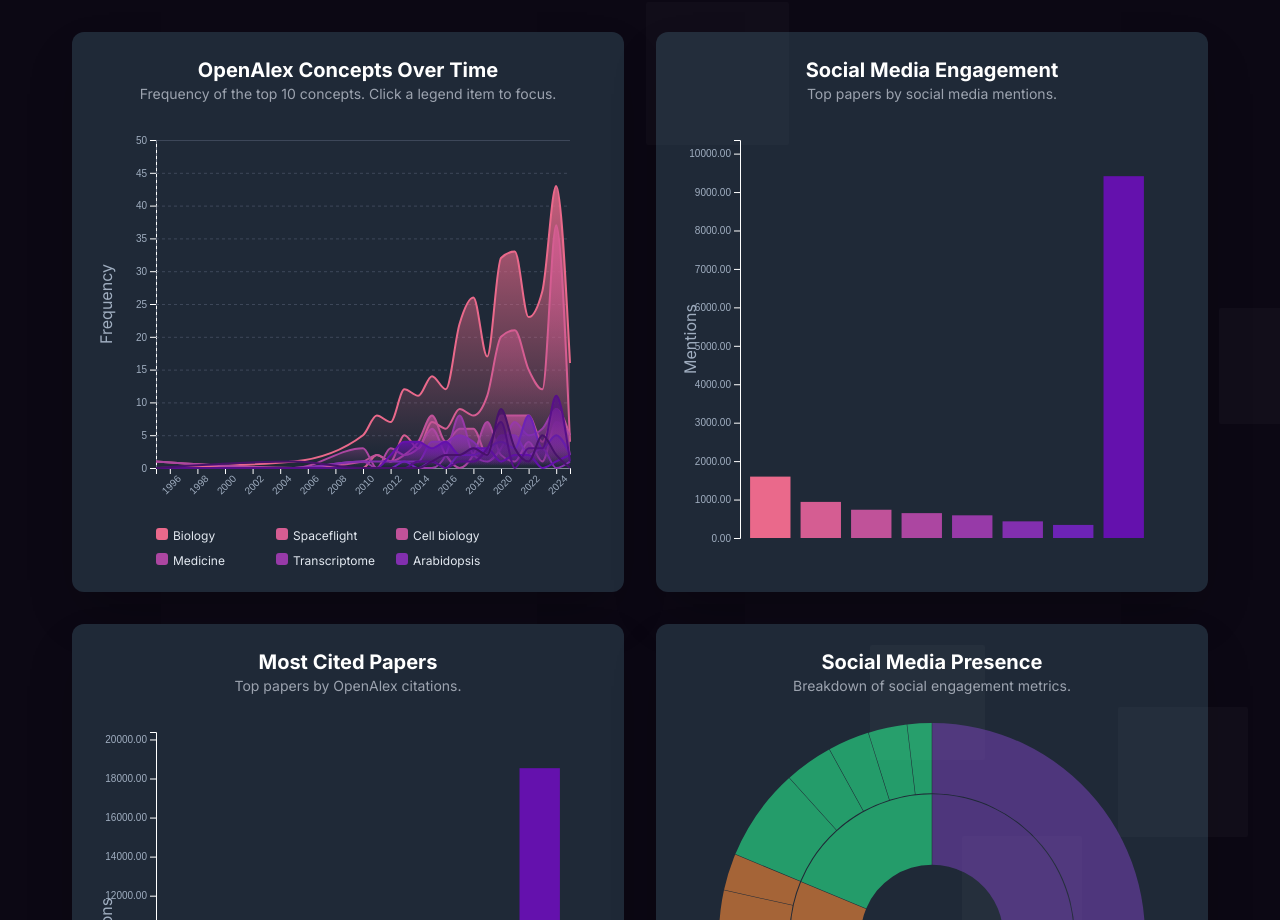
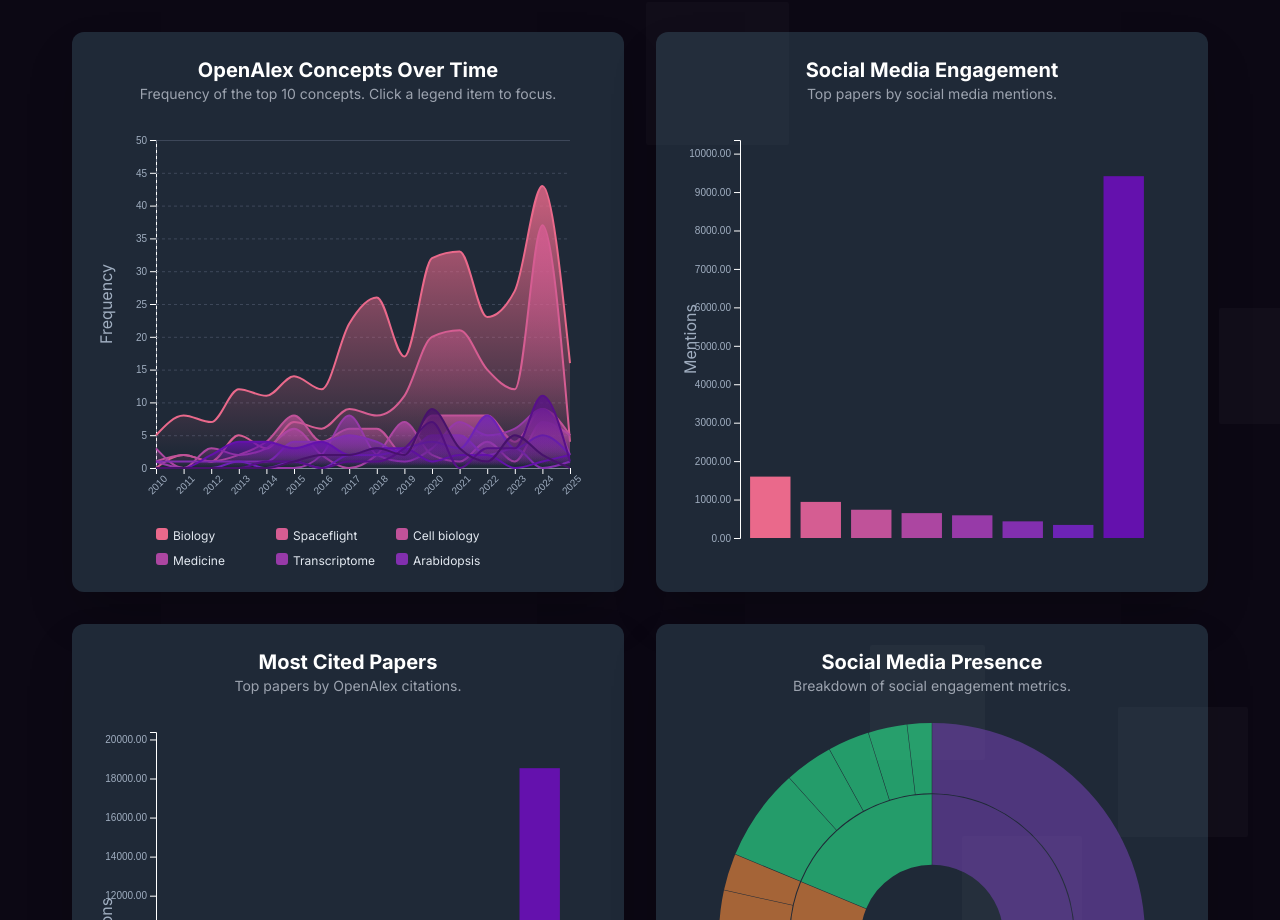
Before and after one commit to nicolepetrica/BioOrbit-api, a React (Vite) app in the folder http/research-orbits/: page / in a window 1280 px wide. Shown: the part 920-1840 px from the top of the page. Built offline with nearby package versions, Linux system fonts and the light colour scheme.

Commit message:
adicionando descriçao no sunburst grafico
adicionando descrição nos circulos internos do grafico de sunburst para exemplificar melhor o que é cada conceito

```diff
--- a/http/research-orbits/src/pages/components/Graphs.tsx
+++ b/http/research-orbits/src/pages/components/Graphs.tsx
@@ -8,6 +8,12 @@ const COLORS = [
   '#EA698B', '#D55D92', '#C05299', '#AC46A1', '#973AA8',
   '#822FAF', '#6D23B6', '#6411AD', '#571089', '#47126B'
 ];
+
+const SUNBURST_CATEGORY_DESCRIPTIONS = {
+    'Social Media Mentions': 'Total number of mentions across various social media platforms like Twitter, Facebook, etc.',
+    'Mendeley Readers': 'The number of people who have saved this paper to their Mendeley library, indicating readership and interest.',
+    'Altmetric Score': 'A weighted score that tracks the attention a research output has received online, including news, blogs, and social media.'
+};
 
 // --- Process data for Area Chart ---
 const processAreaData = (csvText) => {
@@ -35,12 +41,15 @@ const processAreaData = (csvText) => {
     .slice(0, 10)
     .map(([keyword]) => keyword);
 
-  const allYears = [...new Set(Object.keys(keywordCountsByYear))].sort((a,b) => a - b);
+  const allYears = [...new Set(Object.keys(keywordCountsByYear))]
+    .map(year => parseInt(year, 10))
+    .filter(year => year >= 2010) // Filter to start from 2010
+    .sort((a,b) => a - b);
 
   const chartData = allYears.map(year => {
-    const yearData = { year: parseInt(year, 10) };
+    const yearData = { year: year };
     topKeywords.forEach(keyword => {
-      yearData[keyword] = keywordCountsByYear[year][keyword] || 0;
+      yearData[keyword] = keywordCountsByYear[year]?.[keyword] || 0;
     });
     return yearData;
   });
@@ -326,9 +335,19 @@ const D3SunburstChart = ({ data }) => {
                 tooltip.transition().duration(200).style('opacity', .9);
             })
             .on('mousemove', (event, d) => {
-                const path = d.ancestors().map(d => d.data.name).reverse().join(" / ");
                 const [x, y] = d3.pointer(event, containerNode);
-                tooltip.html(`<strong>${path}</strong><br/>Value: ${d.value.toFixed(2)}`)
+                let tooltipContent = '';
+
+                if (d.depth === 1) { // It's a main category (inner circle)
+                    const categoryName = d.data.name;
+                    const description = SUNBURST_CATEGORY_DESCRIPTIONS[categoryName] || '';
+                    tooltipContent = `<strong>${categoryName}</strong><br/>${description}<br/><em>Total Value: ${d.value.toFixed(2)}</em>`;
+                } else { // It's a paper (outer circle)
+                    const path = d.ancestors().map(ancestor => ancestor.data.name).reverse().join(" / ");
+                    tooltipContent = `<strong>${path}</strong><br/>Value: ${d.value.toFixed(2)}`;
+                }
+
+                tooltip.html(tooltipContent)
                     .style('left', (x + 15) + 'px')
                     .style('top', (y - 28) + 'px');
             })
```
